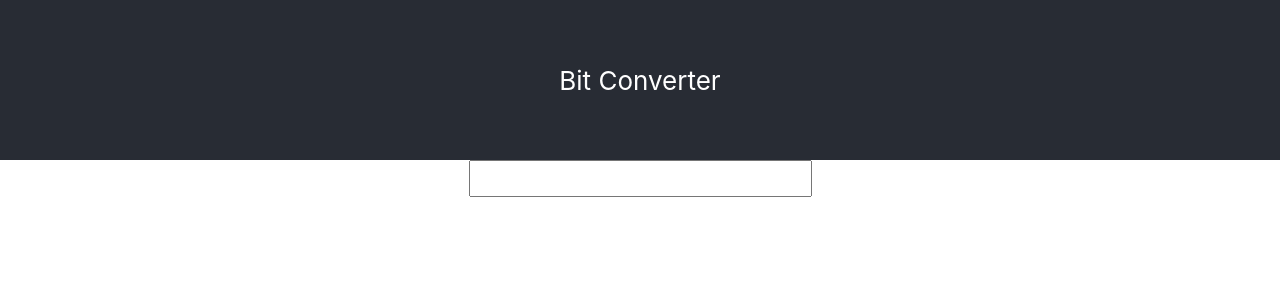
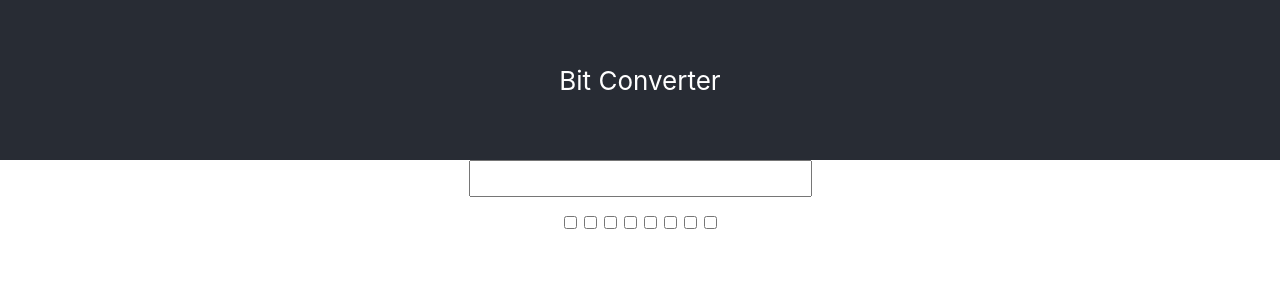
Before and after one commit to rickumali/react-binary-converter, a React (Create React App) app: page / in a window 1280 px wide. Shown: the top 300 px of the page. Built offline with nearby package versions, Linux system fonts and the light colour scheme.

Commit message:
Displays Bits under text field
You see what's going on: enter a number and get the
binary below. Adjust the bits and get the decimal above.

```diff
--- a/src/App.js
+++ b/src/App.js
@@ -1,13 +1,27 @@
 import logo from './logo.svg';
 import './App.css';
+import Bit from './Bit';
 
 function App() {
+  function renderBit(i) {
+    return <Bit />;
+  }
+
   return (
     <div className="App">
       <header className="App-header">
         Bit Converter
       </header>
       <input className="Decimal-input" type='text'/>
+      <p/>
+      {renderBit(7)}
+      {renderBit(6)}
+      {renderBit(5)}
+      {renderBit(4)}
+      {renderBit(3)}
+      {renderBit(2)}
+      {renderBit(1)}
+      {renderBit(0)}
     </div>
   );
 }
```
